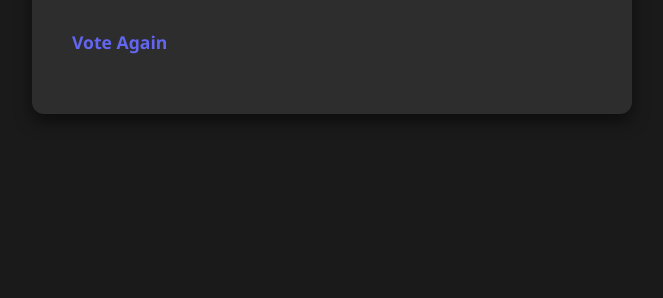
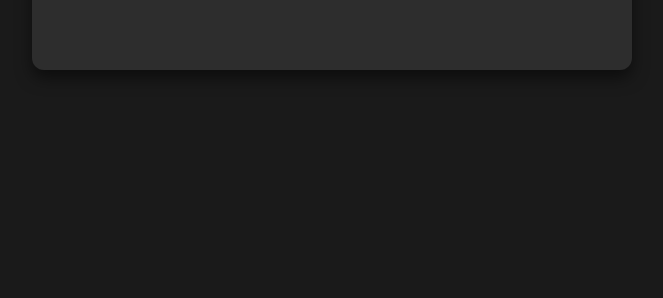
Before and after one commit to cx4167/voting-app-k8s, a Flask app: page /results in a window 1280 px wide. Shown: the part 223-521 px from the top of the page, without its empty margins (308-971 px from the left). Run offline with Flask 3, Linux system fonts and the light colour scheme; data that the repository does not hold is empty; some libraries are stand-ins or nearby versions.

Commit message:
removing result and vote button

```diff
--- a/result/templates/results.html
+++ b/result/templates/results.html
@@ -107,7 +107,6 @@
             </tr>
             {% endfor %}
         </table>
-        <p><a href="/">Vote Again</a></p>
     </div>
 </body>
 </html>
--- a/vote/templates/index.html
+++ b/vote/templates/index.html
@@ -101,6 +101,5 @@
         <button type="submit" name="vote" value="cats">🐱 Cats</button>
         <button type="submit" name="vote" value="dogs">🐶 Dogs</button>
     </form>
-    <p><a href="/results">View Results</a></p>
 </body>
 </html>
```
